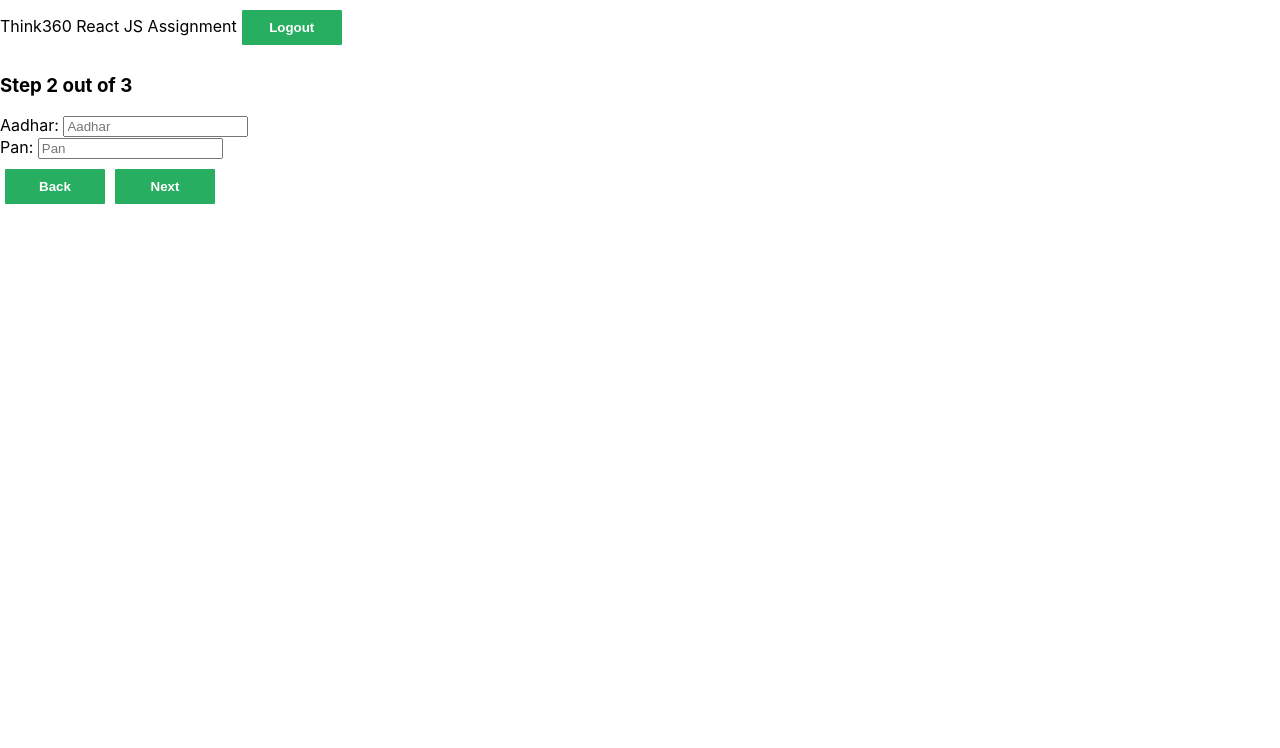
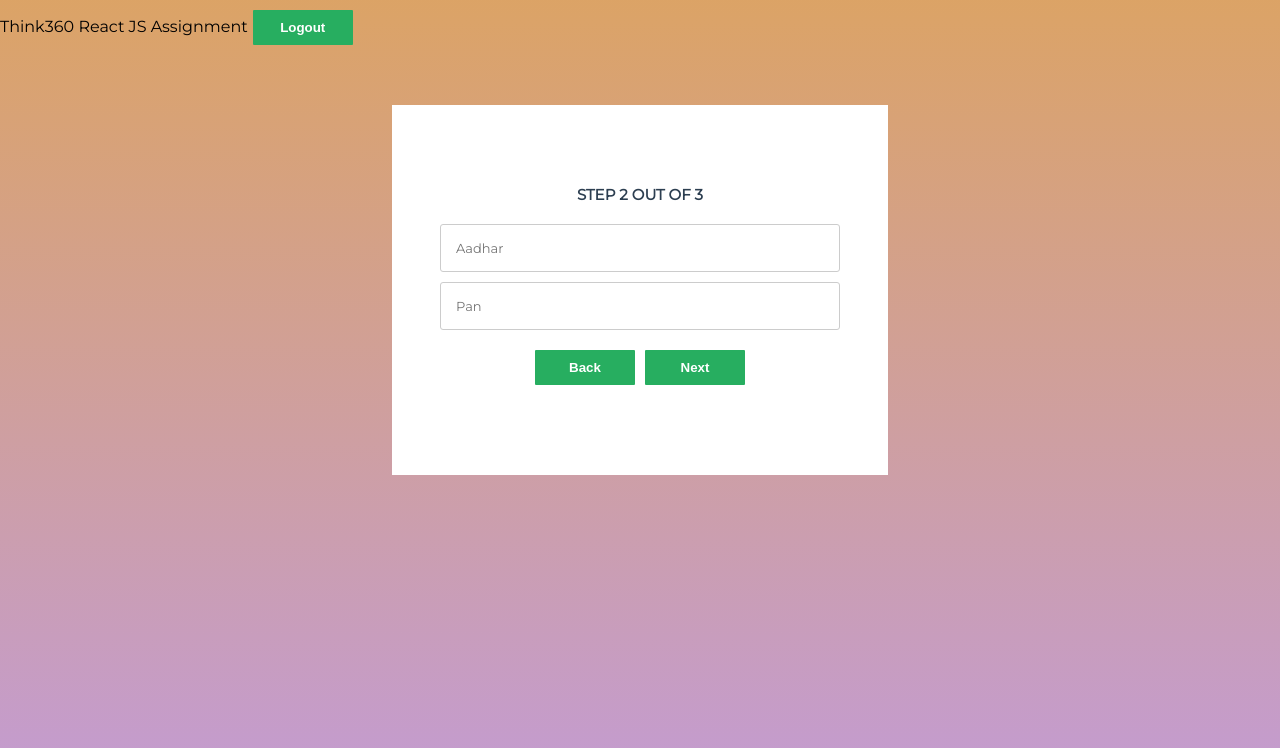
Before and after one commit to mihirjadhav04/ReactJS, a React (Create React App) app: page /form2 in a window 1280 px wide. Shown: the top 748 px of the page. Built offline with nearby package versions, Linux system fonts and the light colour scheme.

Commit message:
Update: Completed the styling of all the components.

```diff
--- a/src/App.css
+++ b/src/App.css
@@ -1,45 +1,55 @@
-.App {
-  text-align: center;
+/*custom font*/
+@import url(https://fonts.googleapis.com/css?family=Montserrat);
+
+/*basic reset*/
+* {margin: 0; padding: 0;}
+
+html {
+  height: 100%;
+  /*Image only BG fallback*/
+
+  /*background = gradient + image pattern combo*/
+  background:
+    linear-gradient(rgba(196, 102, 0, 0.6), rgba(155, 89, 182, 0.6));
 }
 
-.App-logo {
-  height: 40vmin;
-  pointer-events: none;
+body {
+  font-family: montserrat, arial, verdana;
+}
+/*form styles*/
+.msform {
+  width: 400px;
+  padding: 5em 3em;
+  margin: 50px auto;
+  text-align: center;
+  position: relative;
+  background-color: #fff;
 }
 
-@media (prefers-reduced-motion: no-preference) {
-  .App-logo {
-    animation: App-logo-spin infinite 20s linear;
-  }
+.inputField {
+  padding: 15px;
+  border: 1px solid #ccc;
+  border-radius: 3px;
+  margin-bottom: 10px;
+  width: 100%;
+  box-sizing: border-box;
+  font-family: montserrat;
+  color: #2C3E50;
+  font-size: 13px;
 }
-
-.App-header {
-  background-color: #282c34;
-  min-height: 100vh;
-  display: flex;
-  flex-direction: column;
-  align-items: center;
-  justify-content: center;
-  font-size: calc(10px + 2vmin);
-  color: white;
+select {
+  padding: 15px;
+  border: 1px solid #ccc;
+  border-radius: 3px;
+  margin-bottom: 10px;
+  width: 100%;
+  box-sizing: border-box;
+  font-family: montserrat;
+  color: #2C3E50;
+  font-size: 13px;
 }
-
-.App-link {
-  color: #61dafb;
-}
-
-@keyframes App-logo-spin {
-  from {
-    transform: rotate(0deg);
-  }
-  to {
-    transform: rotate(360deg);
-  }
-}
-
-
-/* buttons css */
-.msform, .form-button {
+/*buttons*/
+.form-button {
   width: 100px;
   background: #27AE60;
   font-weight: bold;
@@ -50,6 +60,91 @@
   padding: 10px 5px;
   margin: 10px 5px;
 }
-.msform .form-button:hover, .msform .form-button:focus {
+.form-button:hover, .msform .form-button:focus {
   box-shadow: 0 0 0 2px white, 0 0 0 3px #27AE60;
 }
+/*headings*/
+.fs-title {
+  font-size: 15px;
+  text-transform: uppercase;
+  color: #2C3E50;
+  margin-bottom: 20px;
+}
+.fs-subtitle {
+  font-weight: normal;
+  font-size: 13px;
+  color: #666;
+  margin-bottom: 20px;
+}
+
+.navbar{
+  background-color: #2C3E50;
+  color: white;
+  height: 40px;
+  padding: 10px;
+}
+
+.logo{
+  display: inline-block;
+  padding: 5px;
+  font-size: 24px;
+  font-weight: 600;
+}
+
+.loginButton, .logoutButton{
+  float: right;
+  background-color: #4CAF50; /* Green */
+  border: none;
+  border-radius: 5px;
+  color: white;
+  padding: 10px 15px;/* Green */
+  border: none;
+  color: white;
+  text-align: center;
+  text-decoration: none;
+  display: inline-block;
+  font-size: 16px;
+}
+
+.edit-button{
+  float: right;
+  background-color: #4CAF50; /* Green */
+  border: none;
+  border-radius: 5px;
+  color: white;
+  padding: 10px 15px;/* Green */
+  border: none;
+  margin: 15px;
+  text-align: center;
+  text-decoration: none;
+  display: block;
+  font-size: 16px;
+}
+
+.detailsPage{
+  width: 100%;
+  height: 100%;
+}
+
+table{
+  margin: 20px;
+}
+
+
+td, th {
+  border: 1px solid #ddd;
+  padding: 8px;
+}
+
+tr:nth-child(odd){background-color: #d2d2d2;}
+tr:nth-child(even){background-color: #f2f2f2;}
+
+tr:hover {background-color: #ddd;}
+
+th {
+  padding-top: 12px;
+  padding-bottom: 12px;
+  text-align: left;
+  background-color: #04AA6D;
+  color: white;
+}
--- a/src/pages/Form1.js
+++ b/src/pages/Form1.js
@@ -12,8 +12,8 @@ function Form1({details, setDetails}) {
   for(let key in temporaryDetails){
     inputs.push(
       <>
-        <label>{temporaryDetails[key]['name']}: </label>
-        <input type={temporaryDetails[key]['type']} value={temporaryDetails[key]['value']}
+        {/* <label>{temporaryDetails[key]['name']}: </label> */}
+        <input className="inputField" type={temporaryDetails[key]['type']} value={temporaryDetails[key]['value']}
         name={key['name']} placeholder={temporaryDetails[key]['name']}
         onChange={(e)=>setTemp({...temporaryDetails,
             [key]:
@@ -36,8 +36,9 @@ function Form1({details, setDetails}) {
 
   return (
     <div>
-      <h3>Step 1 out of 3</h3>
-      <form onSubmit={next}>
+      <form className="msform" onSubmit={next}>
+      <h3 className="fs-title">Step 1 out of 3</h3>
+
         {inputs}
         <Button type={"submit"} buttonText={"Next"} />
       </form>
--- a/src/pages/Form2.js
+++ b/src/pages/Form2.js
@@ -12,8 +12,8 @@ function Form2({details, setDetails}) {
   for(let key in temporaryDetails){
     inputs.push(
       <>
-        <label>{temporaryDetails[key]['name']}: </label>
-        <input type={temporaryDetails[key]['type']} value={temporaryDetails[key]['value']}
+        {/* <label>{temporaryDetails[key]['name']}: </label> */}
+        <input className="inputField" type={temporaryDetails[key]['type']} value={temporaryDetails[key]['value']}
         name={key['name']} placeholder={temporaryDetails[key]['name']}
         onChange={(e)=>setTemp({...temporaryDetails,
             [key]:
@@ -41,8 +41,9 @@ function Form2({details, setDetails}) {
 
   return (
     <div>
-      <h3>Step 2 out of 3</h3>
-      <form onSubmit={next}>
+      <form className="msform" onSubmit={next}>
+      <h3 className="fs-title">Step 2 out of 3</h3>
+
         {inputs}
 
         <Button action={back} buttonText={"Back"} />
--- a/src/pages/Form3.js
+++ b/src/pages/Form3.js
@@ -12,8 +12,8 @@ function Form3({details, setDetails}) {
   for(let key in temporaryDetails){
     inputs.push(
       <>
-        <label>{temporaryDetails[key]['name']}: </label>
-        <input type={temporaryDetails[key]['type']} value={temporaryDetails[key]['value']}
+        {/* <label>{temporaryDetails[key]['name']}: </label> */}
+        <input className="inputField" type={temporaryDetails[key]['type']} value={temporaryDetails[key]['value']}
         name={key['name']} placeholder={temporaryDetails[key]['name']}
         onChange={(e)=>setTemp({...temporaryDetails,
             [key]:
@@ -41,8 +41,9 @@ function Form3({details, setDetails}) {
 
   return (
     <div>
-      <h3>Step 3 out of 3</h3>
-      <form onSubmit={next}>
+      <form className="msform" onSubmit={next}>
+      <h3 className="fs-title">Step 3 out of 3</h3>
+
         {inputs}
 
         <Button action={back} buttonText={"Back"} />
--- a/src/pages/Home.js
+++ b/src/pages/Home.js
@@ -30,7 +30,7 @@ function Home({ user, details }) {
 
   return (
     <>
-      <div>Home</div>
+      <div >Home</div>
       {user?
       <>
       <Button action={()=>{navigate(link)}} buttonText={buttonText} />
--- a/src/pages/Login.js
+++ b/src/pages/Login.js
@@ -1,6 +1,7 @@
 import React, { useState, useEffect } from "react";
 import Button from "../components/Button";
 import {useNavigate} from 'react-router-dom'
+import "../App.css";
 
 function Login({setUser}) {
 
@@ -12,8 +13,8 @@ function Login({setUser}) {
   for(let key in user){
     inputs.push(
       <>
-        <label>{key}: </label>
-        <input type="text" value={user[key]}
+        {/* <label>{key}: </label> */}
+        <input type="text" className="inputField" value={user[key]}
         name={key} placeholder={key}
         onChange={(e)=>saveUser({...user, [key]: e.target.value})}
         required = "true"
@@ -37,8 +38,8 @@ function Login({setUser}) {
 
   return (
     <div>
-      Login Form
-      <form>
+      <form className="msform">
+        <h3 className="fs-title">Login Form</h3>
         {inputs}
         <Button action={loginForm} buttonText={"Login"} />
       </form>
--- a/src/pages/Summary.js
+++ b/src/pages/Summary.js
@@ -17,8 +17,9 @@ function Summary({details}) {
 
   return (
     <div>
-      <h3>Summary</h3>
-      <table>
+      <table className="msform">
+      <h3 className="fs-title">Summary</h3>
+
         <tr>
           <th>Details</th>
           <th>Information</th>
```
